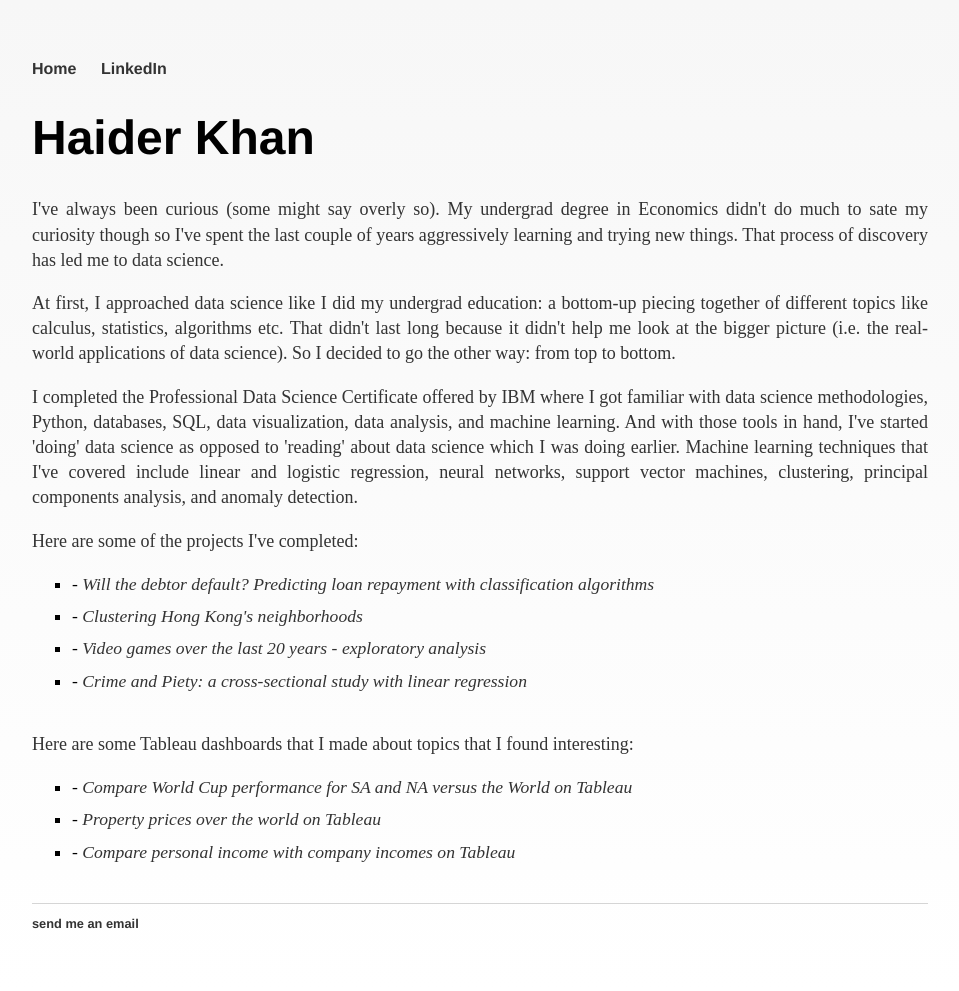
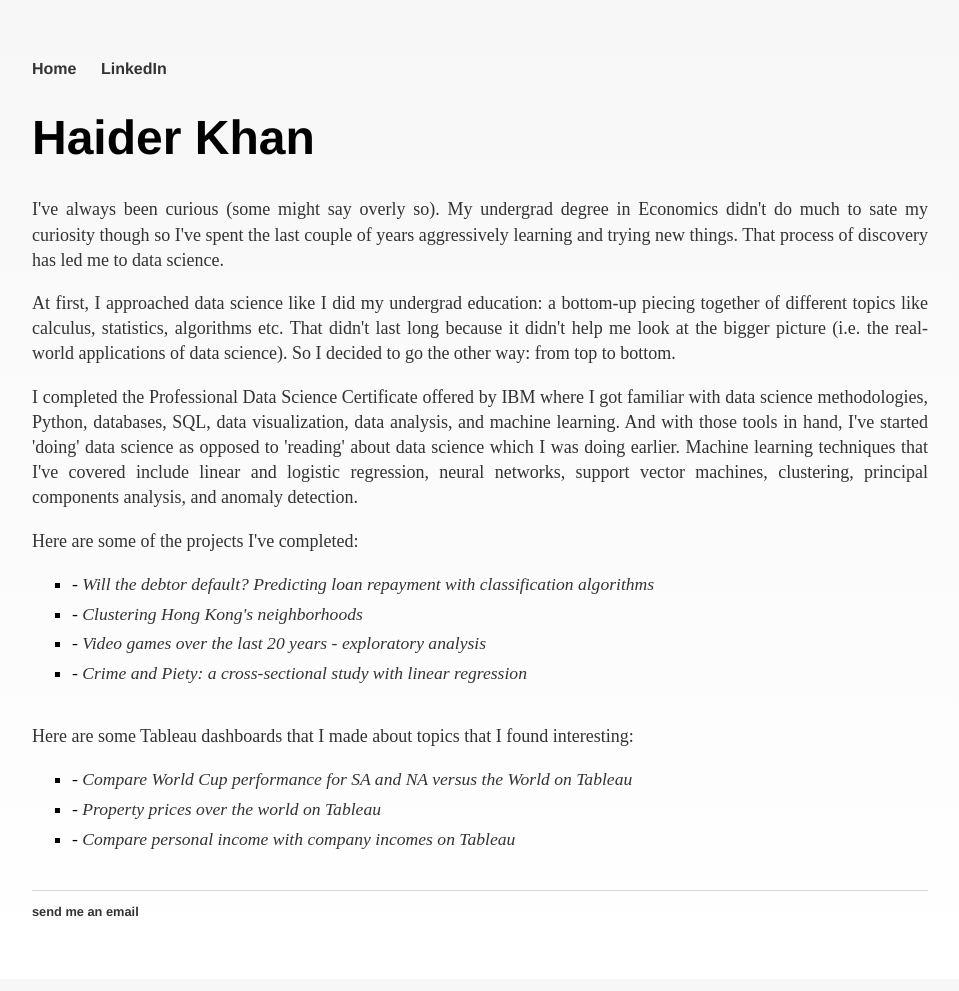
Before and after one commit to h2kh/h2kh.github.io, a Jekyll site: the page built from index.html, in a window 1280 px wide. Shown: the whole page, without its empty margins (160-1119 px from the left). Built offline with Jekyll 4.4.1, drawn with Linux system fonts in a browser that asks for light colours.

Commit message:
Update main.css

```diff
--- a/css/main.css
+++ b/css/main.css
@@ -49,5 +49,5 @@ ul.posts {
 ul.posts li {
     list-style-position: outside;
     list-style-type: square;
-    margin-bottom: 0.3cm
+    margin-bottom: 0.5em
 }
```
